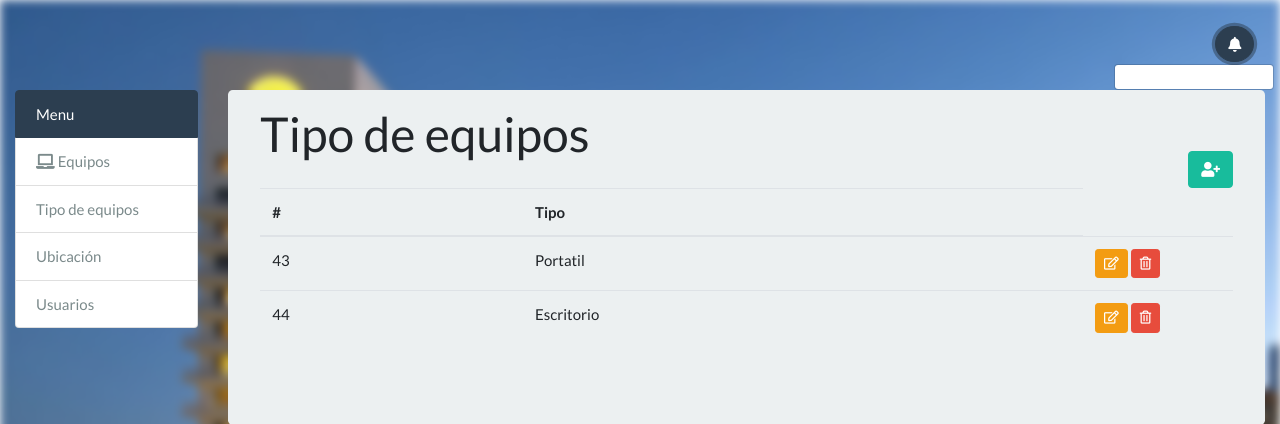
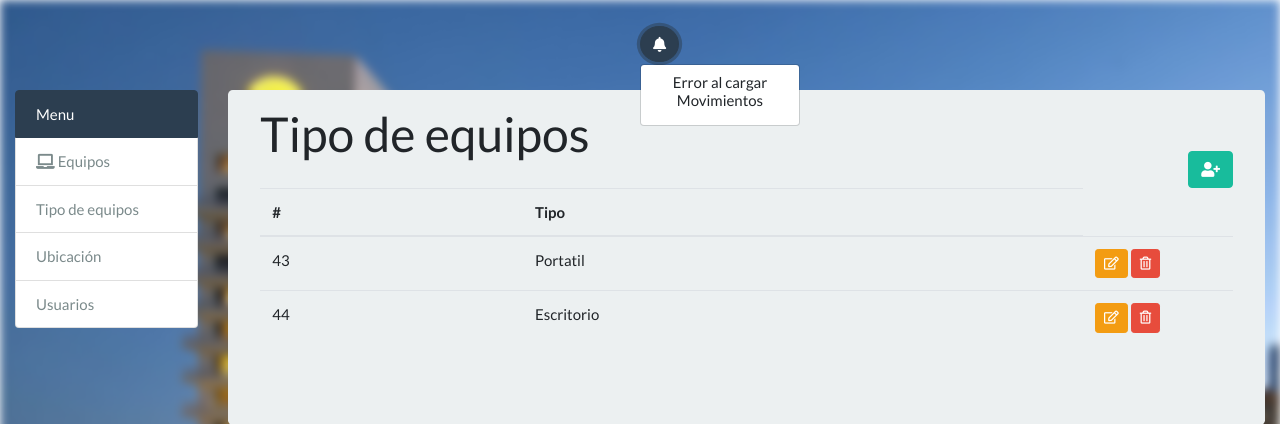
Before and after one commit to brymez1609/AppMantenimiento, a Django app: a page that uses templates/notification_panel.html in a window 1280 px wide, after a click that opens the changed part. Shown: the top 424 px of the page. Run offline with Django 3.2, Linux system fonts and the light colour scheme; data comes from the database, SQL or seed files in the repository; both versions use the stored data as it was after the commit; parts of the project's set-up code (start-up, migrations or seed data) failed here and were passed over; some libraries are stand-ins or nearby versions.

Commit message:
Fix Forms Error

```diff
--- a/equipos/models.py
+++ b/equipos/models.py
@@ -52,6 +52,6 @@
 
 class Mantenimiento(models.Model):
 	id_mantenimiento = models.AutoField(primary_key=True,max_length=10)
-	fecha = models.DateField(auto_now_add=True)
+	fecha = models.DateField(null=False)
 	revisado =  models.BooleanField(default=False)
 	id_equipos = models.ForeignKey('Equipos',on_delete=models.CASCADE)
--- a/equipos/views.py
+++ b/equipos/views.py
@@ -4,7 +4,7 @@
 # Create your views here.
 from django.template.loader import render_to_string
 
-from equipos.forms import EquiposForm, TiposEquiposForm
+from equipos.forms import EquiposForm, TiposEquiposForm, MantenimientoForm
 from equipos.models import Equipos, Tipos_Equipos, Mantenimiento
 
 
@@ -128,10 +128,18 @@
 
 # -------------------------- Mantenimiento ------------------------------- #
 def mantenimiento_list(request):
-    mantenimientos = Mantenimiento.objects.all().values()
+    mantenimientos = Mantenimiento.objects.filter(revisado=False).values()
     data = {}
+
     if request.is_ajax():
-        print('epa')
         data = list(mantenimientos)
+        for a in data:
+            id_equipo = a['id_equipos_id']
+            a['id_equipos_id'] = Equipos.objects.get(id_equipos=id_equipo).nombre_equipo
+        if request.method == "POST":
+            objeto = Mantenimiento.objects.get(id_mantenimiento=request.POST['id'])
+            objeto.revisado = True
+            objeto.save()
+            return JsonResponse(data, safe=False)
         return JsonResponse(data,safe=False)
     return render(request,'notification_panel.html',{'context':''})
--- a/static_pro/static/js/panel-notification.js
+++ b/static_pro/static/js/panel-notification.js
@@ -1,5 +1,51 @@
 $(function(){
-      $("#btnGroupDrop1").click(function(e) {
+  $("#btnGroupDrop1").click(function(e) {
+       CargarMovimientos(e);
+  });
+
+    var saveForm = function (e,valor,id_dropdown) {
+        var csrftoken = getCookie('csrftoken');
+        var form = $(this);
+        $.ajax({
+          url: 'mantenimientos/',
+          data: {
+              csrfmiddlewaretoken : csrftoken,
+              id: valor
+          },
+          type: 'POST',
+          dataType: 'json',
+          success: function (data) {
+              console.log(data);
+              CargarMovimientos(e);
+            //var objeto = document.getElementById(id_dropdown);
+            //objeto.remove();
+          },
+          error : function(xhr,errmsg,err) {
+                console.log(xhr.status + ": " + xhr.responseText); // provide a bit more info about the error to the console
+          }
+        });
+        return false;
+    };
+
+        function getCookie(name) {
+           var cookieValue = null;
+           if (document.cookie && document.cookie != '') {
+             var cookies = document.cookie.split(';');
+             for (var i = 0; i < cookies.length; i++) {
+             var cookie = jQuery.trim(cookies[i]);
+             // Does this cookie string begin with the name we want?
+             if (cookie.substring(0, name.length + 1) == (name + '=')) {
+                 cookieValue = decodeURIComponent(cookie.substring(name.length + 1));
+                 break;
+              }
+         }
+     }
+     return cookieValue;
+    }
+
+
+
+    function CargarMovimientos(e) {
         e.preventDefault();
         $.ajax({
              url : 'mantenimientos/', // the endpoint,commonly same url
@@ -8,17 +54,37 @@
             success : function(json) {
                 //console.log(json); // another sanity check
                 //On success show the data posted to server as a message
-               console.log(json);
-                if (json[0].length > 0){
-                    $('#dropdown-notifications').innerHTML+="<a class='dropdown-item' href='#'>"+"epaa"+"</a>";
+
+                if (json.length > 0){
+                    //console.log(json);
+                    document.getElementById('dropdown-notifications').innerHTML = "";
+                    for (x in json){
+                        var id_dropdown_item = json[x]['id_equipos_id'] + json[x]['id_mantenimiento'];
+                        document.getElementById('dropdown-notifications').innerHTML +="" +
+                            "<div class='dropdown-item' id='"+id_dropdown_item+"'>"+
+                                "<p class=''>El equipo <strong>"+json[x]['id_equipos_id']+"</strong> requiere mantenimiento !</p>"+
+                                "<p class=''>Fecha de mantenimiento <strong>"+json[x]['fecha']+"</strong></p>"+
+                                "<label class=\"form-check-label\">" +
+                            "Mantenimiento realizado ? &nbsp;&nbsp; " +
+                            "          <input id='"+json[x]['id_mantenimiento']+"' class='' value=\"\"  type=\"checkbox\">" +
+                            "        </label>"+
+                            "</div>"+
+                            "<div class=\"dropdown-divider\"></div>";
+
+                        $( "input" ).change(function() {
+                            var text = this.id;
+                            saveForm(e,text,id_dropdown_item);
+                        });
+                    }
                 } else {
-                    $('#dropdown-notifications').html="<h6 class=\"text-center animated bounceIn\">No hay notifiaciones</h6>";
+                    document.getElementById('dropdown-notifications').innerHTML ="<h6 class=\"text-center animated bounceIn\">No hay notifiaciones</h6>";
                 }
             },
 
             // handle a non-successful response
             error : function(xhr,errmsg,err) {
                 //console.log(xhr.status + ": " + xhr.responseText); // provide a bit more info about the error to the console
+                document.getElementById('dropdown-notifications').innerHTML ="<h6 class=\"text-center animated bounceIn\">Error al cargar Movimientos</h6>";
             },
             always:function () {
                // document.getElementById("barra_progreso").removeChild();
@@ -27,5 +93,6 @@
 
 
         });
-    });
+    }
+
 });
--- a/templates/notification_panel.html
+++ b/templates/notification_panel.html
@@ -1,12 +1,12 @@
 {% load  staticfiles %}
 
-<div class="btn-group" style="padding-top: 2%;padding-right:2% ;float: right" role="group" aria-label="Button group with nested dropdown">
+<div class="btn-group" style="padding-top: 2%;padding-left:50% ;float: left" role="group" aria-label="Button group with nested dropdown">
     <form method="get" action="{% url 'mantenimiento_list' %}" data-url="{% url 'mantenimiento_list' %}" class="js-notification">
       <div class="btn-group" role="group">
         <button id="btnGroupDrop1" type="submit" style="border-radius: 100%" class="btn btn-primary" data-toggle="dropdown" aria-haspopup="true" aria-expanded="false"><i class="fas fa-bell"></i></button>
-        <div id="dropdown-notifications" class="dropdown-menu animated fadeIn" aria-labelledby="btnGroupDrop1" x-placement="bottom-start" style="position: absolute; transform: translate3d(0px, 37px, 0px); top: 0px; left: 0px; will-change: transform;">
+        <div id="dropdown-notifications" class="dropdown-menu animated fadeIn" aria-labelledby="btnGroupDrop1" x-placement="bottom-start" style="position: absolute; transform: translate3d(0px, 37px, 0px); top: 10px; left: -20px; will-change: transform;">
               {% csrf_token %}
-            <a class="dropdown-item" href="#"></a>
+
 
         </div>
       </div>
```
Also changed, not shown: equipos/forms.py (+6 -1 lines), db.sqlite3, equipos/migrations/0006_auto_20180512_1544.py (added), equipos/migrations/0007_auto_20180512_1545.py (added).
